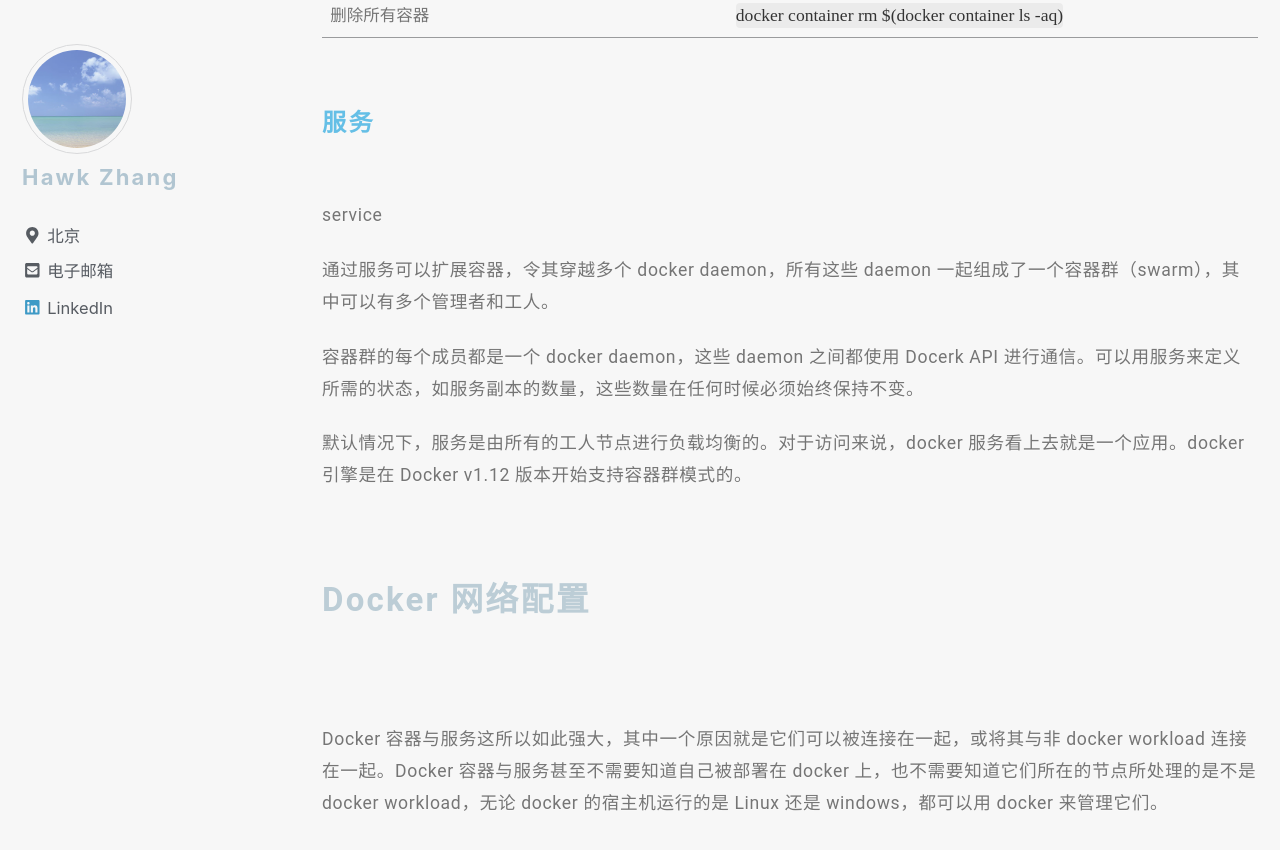
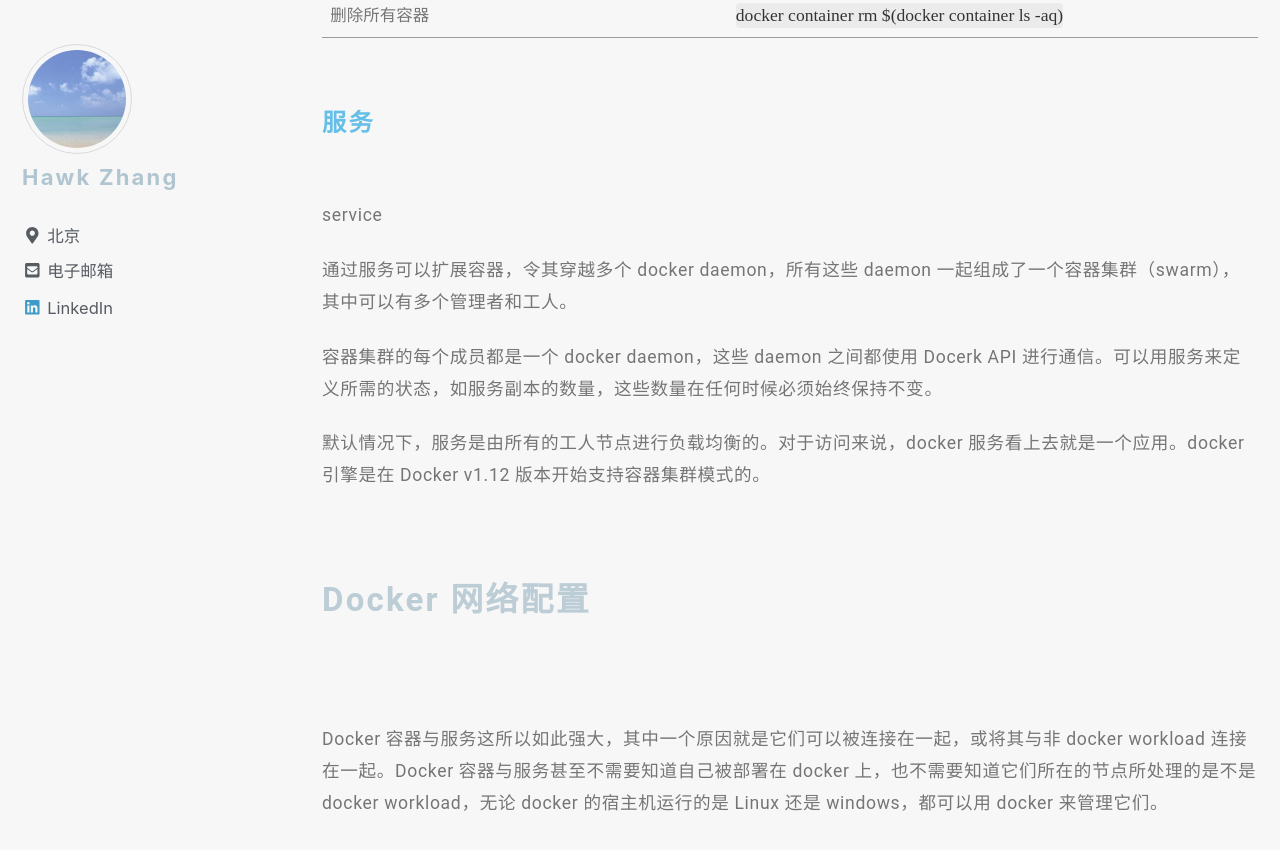
Before and after one commit to narru888/linotes_note, a Jekyll site: the page built from _posts/docker/2018-02-01-docker.basic.md, in a window 1280 px wide and 900 px high, scrolled down 23653 px. Shown: the top 850 px of the window. Built offline with Jekyll 4.4.1, drawn with Linux system fonts in a browser that asks for light colours; nearby versions of some CDN libraries; a script that is not in the unit is left out; some of the changed text lies outside the part shown.

Commit message:
update on 2018-10-03 21:20:01 CST

```diff
--- a/_posts/docker/2018-02-01-docker.basic.md
+++ b/_posts/docker/2018-02-01-docker.basic.md
@@ -770,11 +770,11 @@
 
 service
 
-通过服务可以扩展容器，令其穿越多个 docker daemon，所有这些 daemon 一起组成了一个容器群（swarm），其中可以有多个管理者和工人。
+通过服务可以扩展容器，令其穿越多个 docker daemon，所有这些 daemon 一起组成了一个容器集群（swarm），其中可以有多个管理者和工人。
 
-容器群的每个成员都是一个 docker daemon，这些 daemon 之间都使用 Docerk API 进行通信。可以用服务来定义所需的状态，如服务副本的数量，这些数量在任何时候必须始终保持不变。
+容器集群的每个成员都是一个 docker daemon，这些 daemon 之间都使用 Docerk API 进行通信。可以用服务来定义所需的状态，如服务副本的数量，这些数量在任何时候必须始终保持不变。
 
-默认情况下，服务是由所有的工人节点进行负载均衡的。对于访问来说，docker 服务看上去就是一个应用。docker 引擎是在 Docker v1.12 版本开始支持容器群模式的。
+默认情况下，服务是由所有的工人节点进行负载均衡的。对于访问来说，docker 服务看上去就是一个应用。docker 引擎是在 Docker v1.12 版本开始支持容器集群模式的。
 
 
 
@@ -969,11 +969,17 @@
 
 叠加网络
 
-`overlay` 网络驱动会在多个 docker daemon 宿主机之间，创建一个 **分布式** 的网络。该网络叠加在宿主机网络之上，连接于该网络的容器（包括容器群的服务容器）可以安全地相互通信。对于来往于正确的 docker daemon 宿主机与对应的目标容器之间的数据包，docker 可以透明地处理它们的路由。
+`overlay` 网络驱动会在多个 docker daemon 宿主机之间，创建一个 **分布式** 的网络。该网络叠加在宿主机网络之上，连接于该网络的容器（包括容器集群的服务容器）可以安全地相互通信。对于来往于 docker daemon 宿主机与对应的目标容器之间的数据包，docker 可以透明地处理它们的路由。
 
-在初始化一个容器群时，或将某个 docker 主机加入现有的容器群时，会在该 docker 主机上新建 **两个** 网络：
 
-* 名为 `ingress` 的网络：
+##### 容器集群默认网络
+
+在初始化一个容器集群时，或将某个 docker 宿主机加入现有的容器集群时，会在该 docker 宿主机上新建两个 **默认网络**：
+
+* 名为 `ingress` 的 **叠加网络**：处理与群集服务相关的控制和数据通信。一个容器集群服务创建之后，如果不将其连接到自定义的叠加网络，这默认会连接到 `ingress` 网络。
+* 名为 `docker_gwbridge` 的 **桥接网络**：用于将单独的 docker daemon 连接到容器集群中的其它 daemon。
+
+
 
 
 
```
